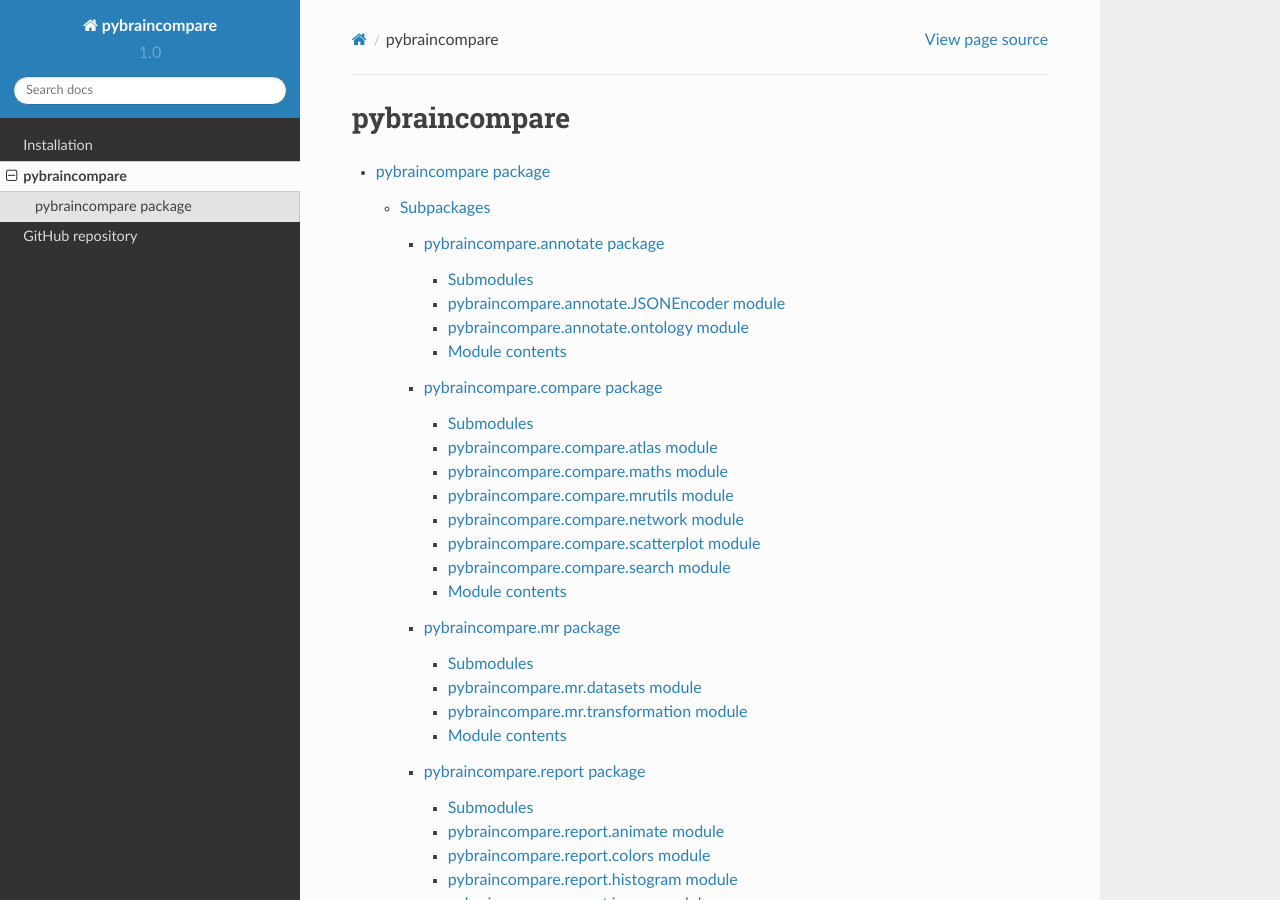
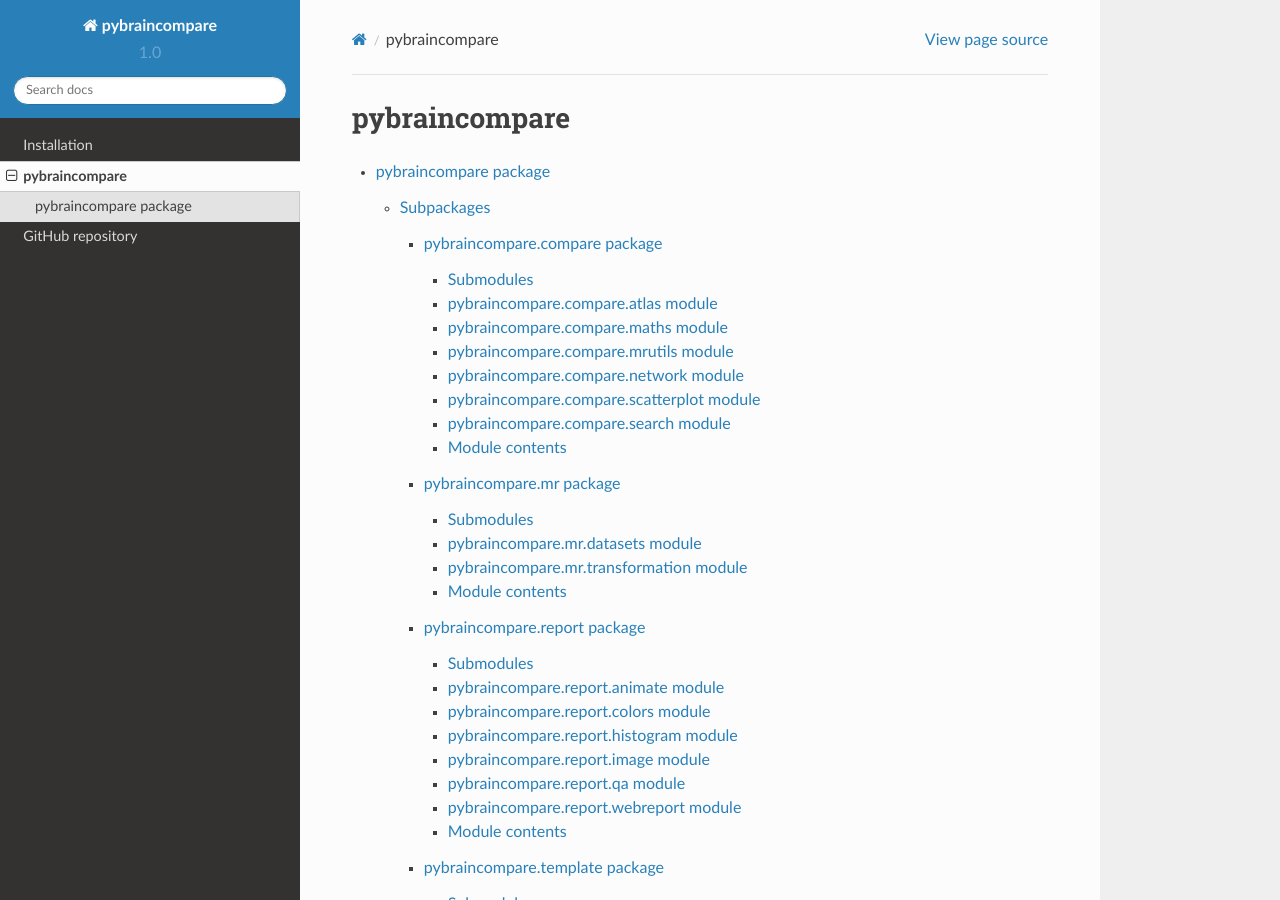
Before and after one commit to vsoch/pybraincompare, a Sphinx documentation site: the page built from doc/source/modules.rst, in a window 1280 px wide and 900 px high. Built offline with Sphinx 7.4.7 and the Read the Docs theme 2.0.0, drawn with Linux system fonts in a browser that asks for light colours; formulas are drawn with MathJax 3; pages that are not in the unit, such as notebooks, are missing from menus.

Commit message:
updating docs!

```diff
--- a/doc/source/pybraincompare.annotate.rst
+++ /dev/null
@@ -1,30 +0,0 @@
-pybraincompare.annotate package
-===============================
-
-Submodules
-----------
-
-pybraincompare.annotate.JSONEncoder module
-------------------------------------------
-
-.. automodule:: pybraincompare.annotate.JSONEncoder
-    :members:
-    :undoc-members:
-    :show-inheritance:
-
-pybraincompare.annotate.ontology module
----------------------------------------
-
-.. automodule:: pybraincompare.annotate.ontology
-    :members:
-    :undoc-members:
-    :show-inheritance:
-
-
-Module contents
----------------
-
-.. automodule:: pybraincompare.annotate
-    :members:
-    :undoc-members:
-    :show-inheritance:
--- a/doc/source/pybraincompare.rst
+++ b/doc/source/pybraincompare.rst
@@ -6,9 +6,9 @@ Subpackages
 
 .. toctree::
 
-    pybraincompare.annotate
     pybraincompare.compare
     pybraincompare.mr
+    pybraincompare.ontology
     pybraincompare.report
     pybraincompare.template
     pybraincompare.testing
```
Also changed, not shown: doc/source/index.rst (+6 -2 lines), 5 other files.
